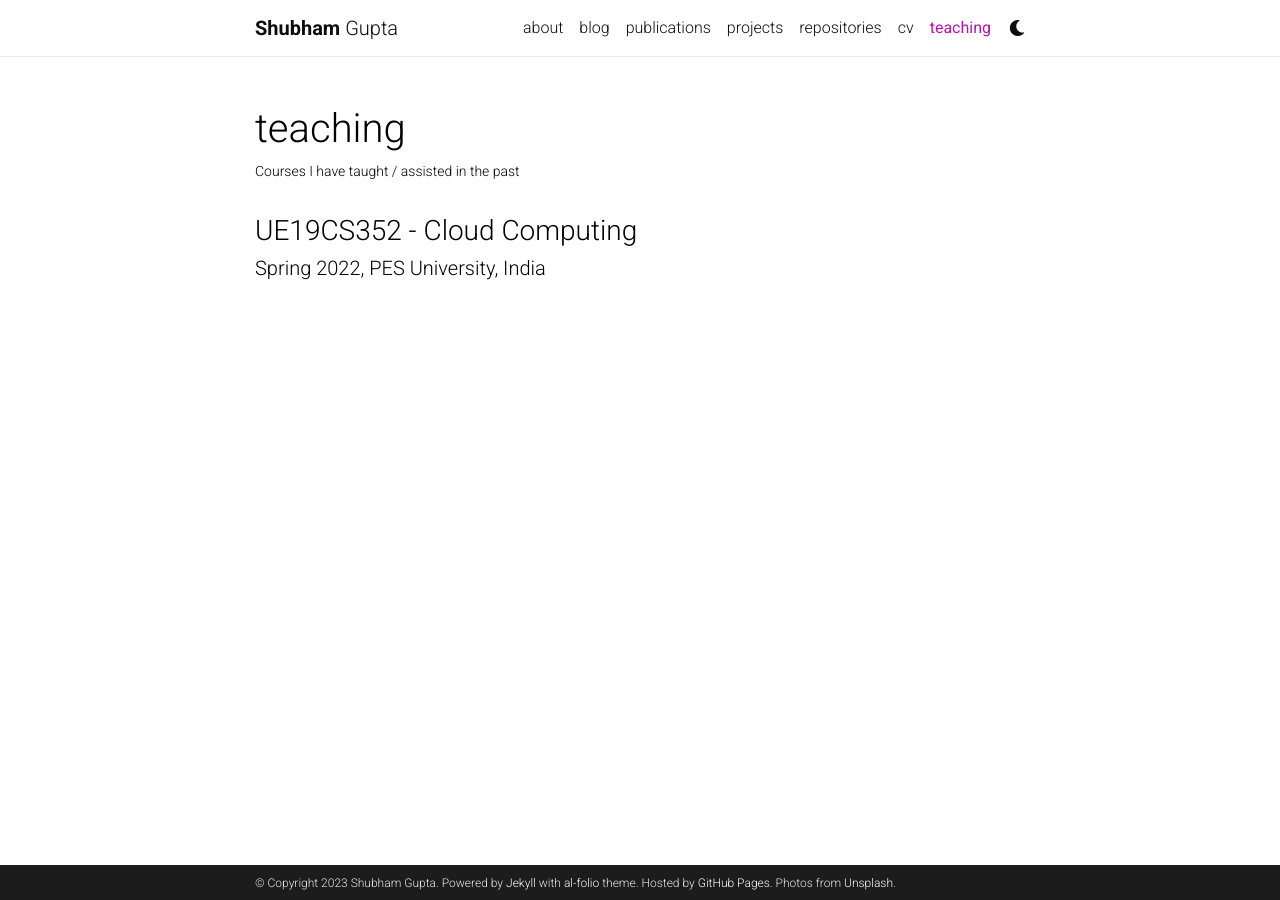
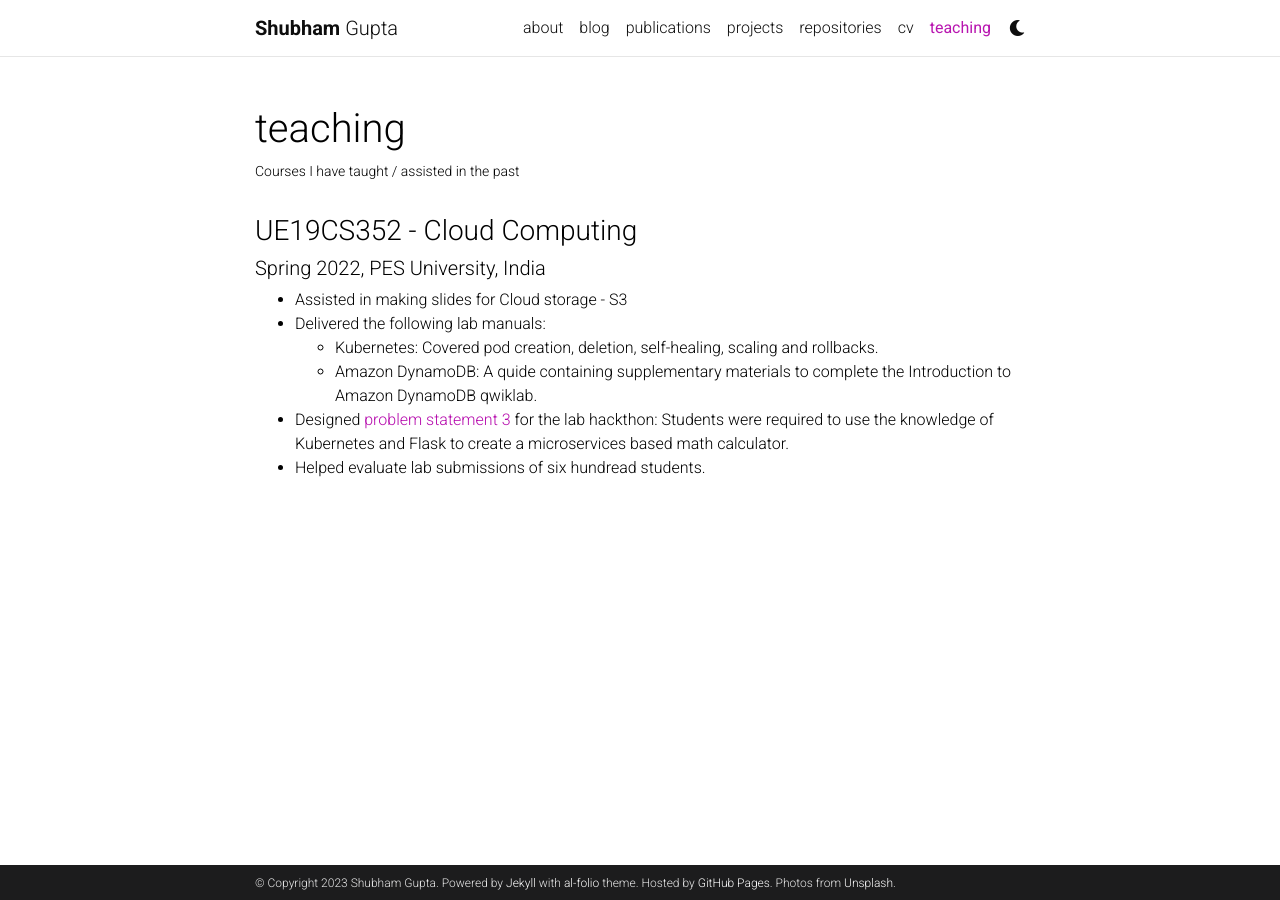
Before and after one commit to IamShubhamGupto/IamShubhamGupto.github.io, a Jekyll site: the page built from _pages/teaching.md, in a window 1280 px wide. Built offline with Jekyll 4.4.1, drawn with Linux system fonts in a browser that asks for light colours; comment, search, counter and statistics services are not loaded; a style sheet for code colours, icons or effects is not loaded.

Commit message:
teaching section ready

```diff
--- a/_bibliography/papers.bib
+++ b/_bibliography/papers.bib
@@ -10,6 +10,7 @@
   publisher = {IADIS Press.},
   title = {WSSL: Weighted Self-Supervised Learning Framework for Image-Inpainting},
   year = {2022},
+  html={https://github.com/IamShubhamGupto/WSSL-Weighted-Self-Supervised-Learning-for-Image-Inpainting},
 }
 
 @misc{https://doi.org/10.48550/arxiv.2212.08749,
@@ -29,6 +30,7 @@
   year = {2022},
 
   copyright = {Creative Commons Attribution 4.0 International},
+  html={https://github.com/IamShubhamGupto/BandNet},
 }
 
   abbr={AJP},
--- a/_pages/teaching.md
+++ b/_pages/teaching.md
@@ -9,7 +9,16 @@ nav_order: 5
 
 <h3>UE19CS352 - Cloud Computing</h3>
 <h5> Spring 2022, PES University, India </h5>
-
+<ul>
+    <li>Assisted in making slides for Cloud storage - S3</li>
+    <li>Delivered the following lab manuals:</li>
+    <ul>
+        <li>Kubernetes: Covered pod creation, deletion, self-healing, scaling and rollbacks.</li>
+        <li>Amazon DynamoDB: A quide containing supplementary materials to complete the Introduction to Amazon DynamoDB qwiklab.</li>
+    </ul>
+    <li> Designed <a href='https://github.com/Teaching-Assistants-of-Cloud-Computing/CloudHack'>problem statement 3</a> for the lab hackthon: Students were required to use the knowledge of Kubernetes and Flask to create a microservices based math calculator.</li>
+    <li>Helped evaluate lab submissions of six hundread students.</li>
+</ul>
 <!-- For now, this page is assumed to be a static description of your courses. You can convert it to a collection similar to `_projects/` so that you can have a dedicated page for each course.
 
 Organize your courses by years, topics, or universities, however you like! -->
```
Also changed, not shown: _pages/publications.md (+1 -1 lines), _pages/repositories.md (+1 -1 lines).
